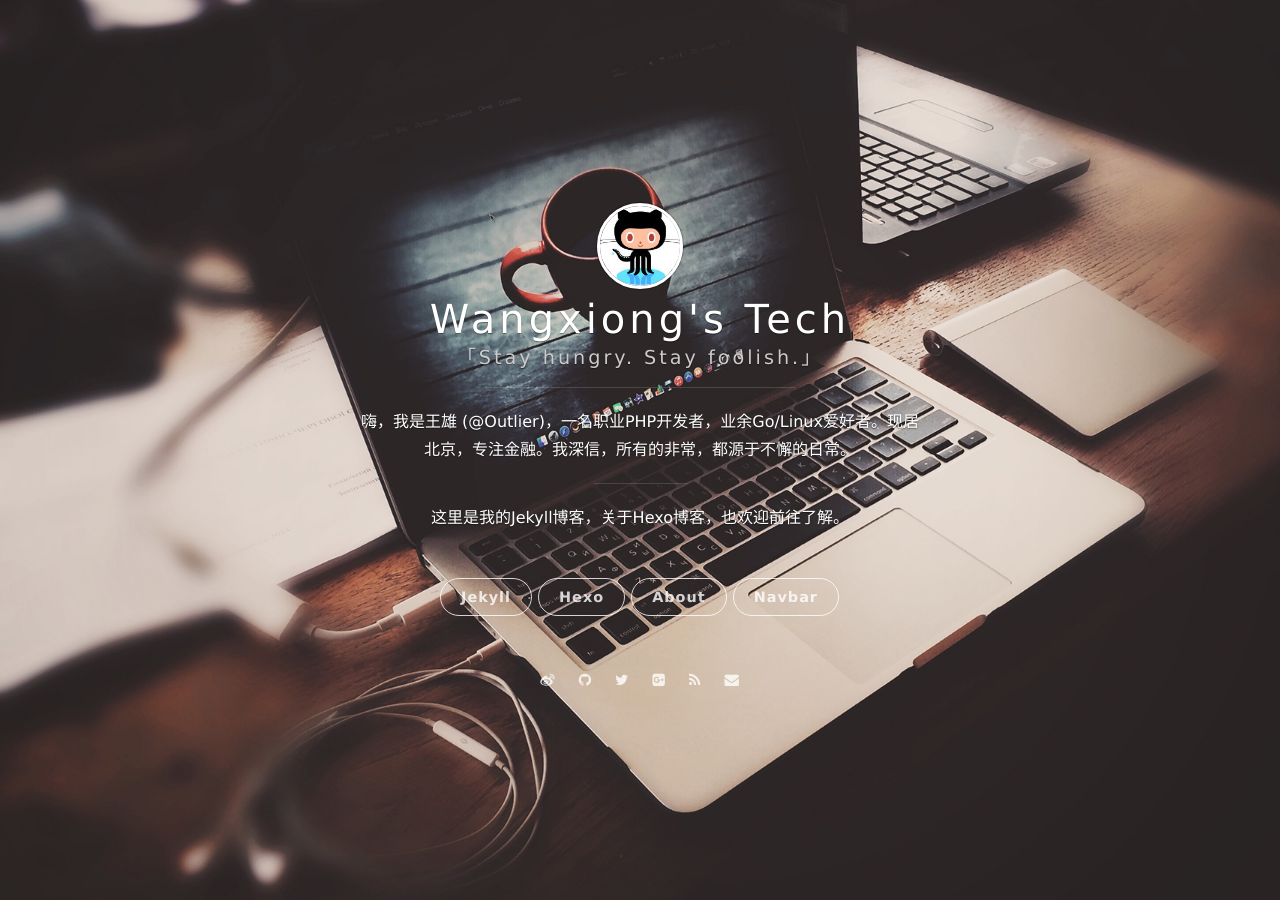
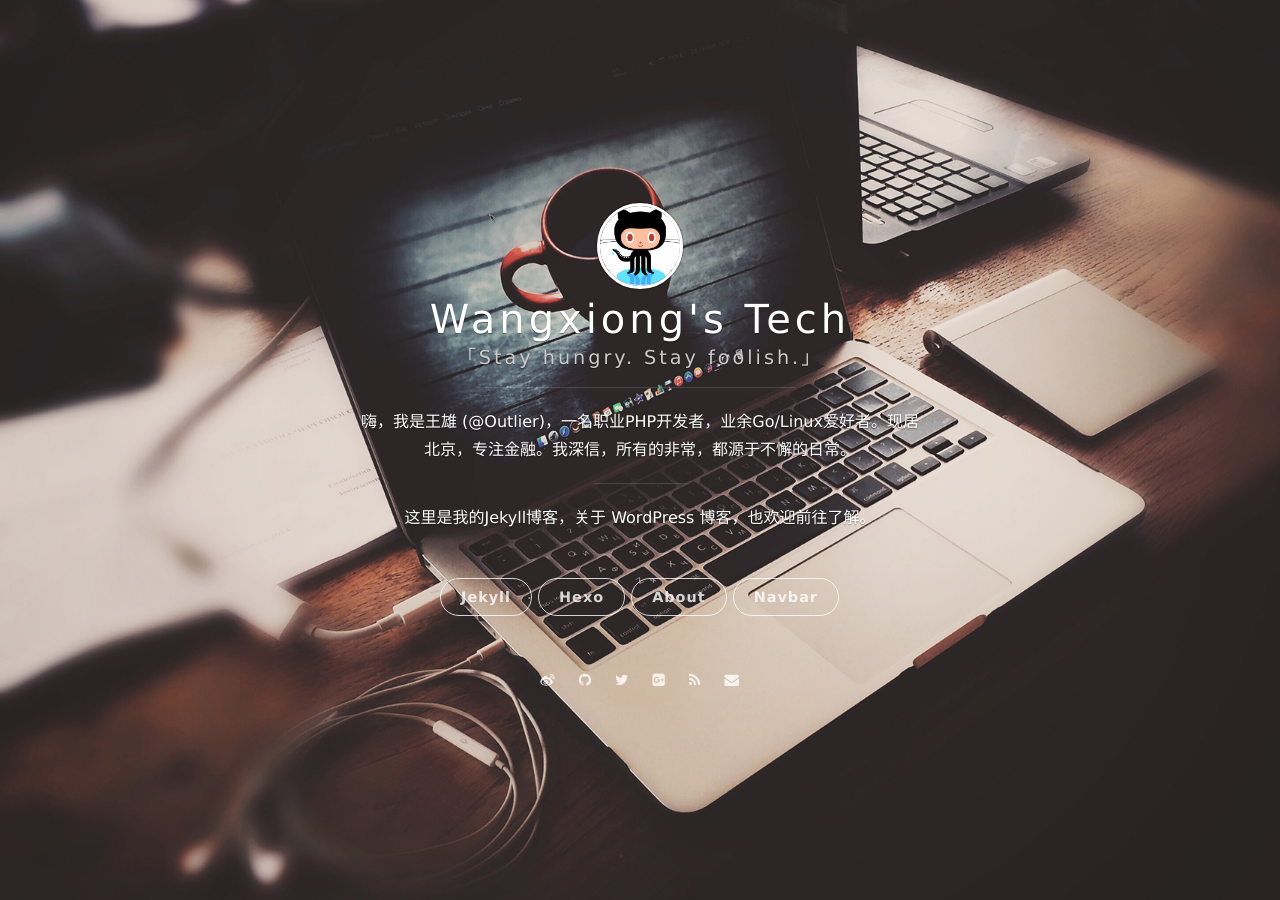
Before and after one commit to LensXiong/jekyll_blog, a Jekyll site: the page built from index.html, in a window 1280 px wide. Built offline with Jekyll 4.4.1, drawn with Linux system fonts in a browser that asks for light colours; nearby versions of some CDN libraries; the list of posts is cut into pages by our own code.

Commit message:
jekyll 首页信息

```diff
--- a/_config.yml
+++ b/_config.yml
@@ -2,10 +2,10 @@
 title: Wangxiong's Tech
 subtitle: 「Stay hungry. Stay foolish.」
 description: 嗨，我是王雄 (@Outlier)，一名职业PHP开发者，业余Go/Linux爱好者。现居北京，专注金融。我深信，所有的非常，都源于不懈的日常。
-welcome_message: 这里是我的<a href="/#blog" class="blog-button">Jekyll博客</a>，关于<a href="http://wwxiong.com/hexo_blog/">Hexo博客</a>，也欢迎<a href="http://wwxiong.com/hexo_blog/">前往了解</a>。
-creator: <a href="http://wwxiong.com">@Outlier</a>
+welcome_message: 这里是我的<a href="/#blog" class="blog-button">Jekyll博客</a>，关于<a href="https://wwxiong.com/hexo_blog/"> WordPress 博客</a>，也欢迎<a href="https://wwxiong.com">前往了解</a>。
+creator: <a href="https://hexo.wwxiong.com">@Outlier</a>
 
-url: "http://wwxiong.com"
+url: "https://hexo.wwxiong.com"
 
 permalink: /:year/:month/:title/
 
@@ -22,10 +22,10 @@ blog_button:
 
 # Navigation buttons in the front page.
 nav:
-    - {title: Hexo, description: Hexo博客, url: 'https://wwxiong.com/hexo_blog/'}
-    - {title: About, description: 相关信息, url: 'https://wwxiong.com/hexo_blog/about/'}
-    - {title: Navbar, description: 我的导航, url: 'https://wwxiong.com/navigation/index.html'}
-    #- {title: Resume, description: 我的简历, url: 'https://wwxiong.com/resume/index.html'}
+    - {title: Hexo, description: Hexo博客, url: 'https://hexo.wwxiong.com/hexo_blog/'}
+    - {title: About, description: 相关信息, url: 'https://hexo.wwxiong.com/hexo_blog/about/'}
+    - {title: Navbar, description: 我的导航, url: 'https://hexo.wwxiong.com/navigation/index.html'}
+    #- {title: Resume, description: 我的简历, url: 'https://hexo.wwxiong.com/resume/index.html'}
     # - {title: Another Button, description: A button, url: 'http://example.com'}
 
 # Pagination
--- a/_includes/footer.html
+++ b/_includes/footer.html
@@ -1,8 +1,8 @@
 <section class="footer">
     <footer>
-        <section class="footer__copyright" align="center">Copyright &copy; 2016-2018 Wang Xiong</section>
+        <section class="footer__copyright" align="center">Copyright &copy; 2016-2020 Wang Xiong</section>
         <section class="footer__copyright" align="center">Powered by  <a href="http://jekyllrb.com/">Jekyll</a></section>
         <section class="footer__copyright" align="center">Theme by <a href="https://github.com/onevcat/vno-jekyll">Vno</a></section>
-        <section class="footer__copyright" align="center">京ICP备 <a href="http://icp.alexa.cn/">16010164号-1</a></section>
+        <section class="footer__copyright" align="center">陕ICP备 <a href="http://icp.alexa.cn/">20001918号</a></section>
     </footer>
 </section>
```
